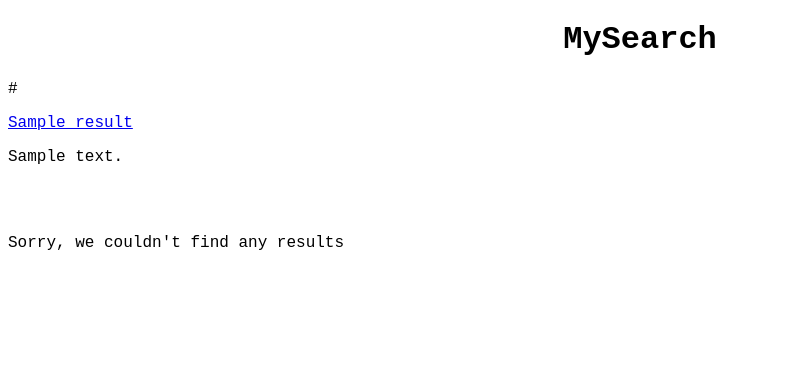
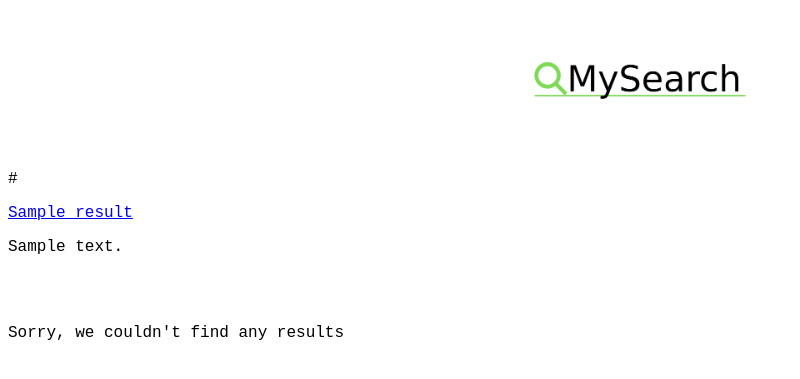
Before and after one commit to pyscripter99/MySearch, a Flask app: template templates/results.html in a window 1280 px wide. Shown: the top 379 px of the page, without its empty margins (0-800 px from the left). Run offline with Flask 2, Linux system fonts and the light colour scheme; the template is opened without the code that fills it: most values are stand-ins (such as "Sample title", 1, 10 or a date in 2020).

Commit message:
Add new feature

```diff
--- a/main.py
+++ b/main.py
@@ -16,10 +16,17 @@ def home():
 @app.route("/search/")
 def search():
     query = request.args.get("q")
+    tbl = "title"
+    if "[SEARCH-URL]" in query:
+        query = query.replace("[SEARCH-URL]", "")
+        tbl = "url"
+    elif "[SEARCH-DESCRIPTION]" in query:
+        query = query.replace("[SEARCH-DESCRIPTION]", "")
+        tbl = "description"
     page = request.args.get("page")
     #do indexing
     results = {}
-    cmd = f"select * from sites where title like '%{query}%' limit 20"
+    cmd = f"select * from sites where {tbl} like '%{query}%' limit 20"
     if not page in [None, ""]: cmd += " offset " + str(int(page) * 20)
     num_results_lst = con.execute("select * from sites where title like '%" + query + "%'")
     num_results = 0
--- a/templates/index.html
+++ b/templates/index.html
@@ -4,6 +4,7 @@
     <meta charset="UTF-8">
     <meta http-equiv="X-UA-Compatible" content="IE=edge">
     <meta name="viewport" content="width=device-width, initial-scale=1.0">
+    <link rel="icon" type="image/png" href="/static/MySearch - favicon.png">
     <title>MySearch - Securly Browse The Web!</title>
     <style>
         body {
@@ -57,7 +58,7 @@
 </head>
 <body>
     <div class="search_box">
-        <h1 class="title">MySearch</h2>
+        <img src="/static/MySearch.png" style="max-width: 300px; position: relative; left: 50%; transform: translate(-50%, 0%);">
         <form action="/search/" method="get">
             <input type="text" name="q" id="q" placeholder="Search for anything!" autocomplete="off">
             <br>
--- a/templates/results.html
+++ b/templates/results.html
@@ -4,20 +4,23 @@
     <meta charset="UTF-8">
     <meta http-equiv="X-UA-Compatible" content="IE=edge">
     <meta name="viewport" content="width=device-width, initial-scale=1.0">
+    <link rel="icon" type="image/png" href="/static/MySearch - favicon.png">
     <title>MySearch - {{ search_term }}</title>
     <style>
         body {
             font-family: 'Courier New', Courier, monospace;
         }
 
-        h1 {
-            text-align: center;
+        img {
+            position: relative;
+            left: 50%;
+            transform: translate(-50%, 0%);
         }
 
     </style>
 </head>
 <body>
-    <h1 onclick="window.location.href = '/';">MySearch</h1>
+    <img onclick="window.location.href = '/';" src="/static/MySearch.png" style="max-width: 250px;">
 
     {% for title, result in results.items() %}
         <p>{{ result["display_url"] }}</p>
```
Also changed, not shown: static/MySearch - favicon.png (added), static/MySearch.png (added).
